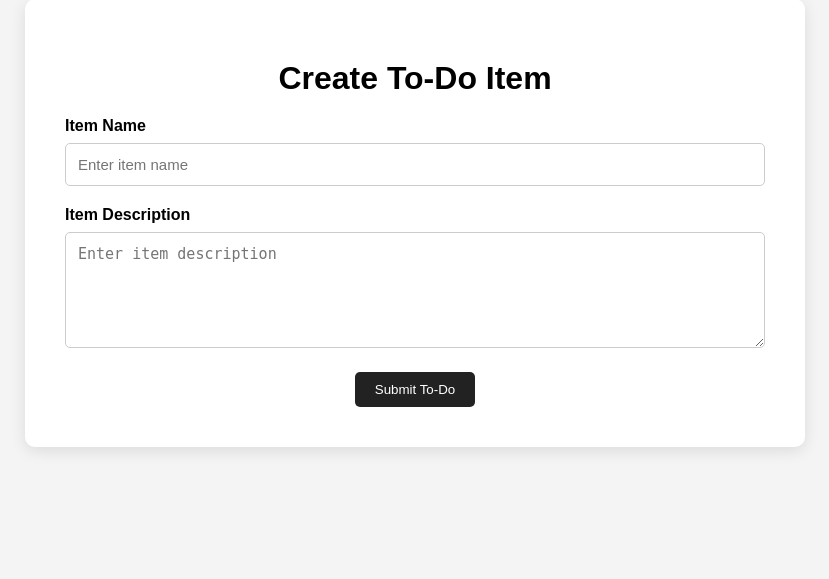
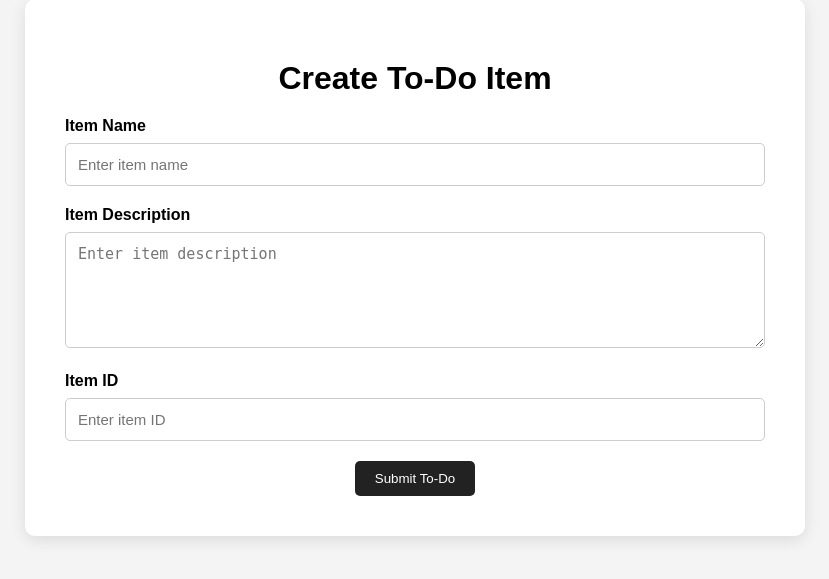
Before and after one commit to manvendra8830-rgb/Git-and-GitHub, a Flask app: page /todo in a window 1280 px wide. Shown: the part 101-680 px from the top of the page, without its empty margins (225-1054 px from the left). Run offline with Flask 3, Linux system fonts and the light colour scheme.

Commit message:
Add Item ID field

```diff
--- a/templates/todo.html
+++ b/templates/todo.html
@@ -35,6 +35,17 @@
                 ></textarea>
             </div>
 
+            <div class="form-group">
+                <label for="itemId">Item ID</label>
+                <input
+                    type="text"
+                    id="itemId"
+                    name="itemId"
+                    placeholder="Enter item ID"
+                    required
+                >
+            </div>
+
             <button type="submit">Submit To-Do</button>
 
         </form>
```
